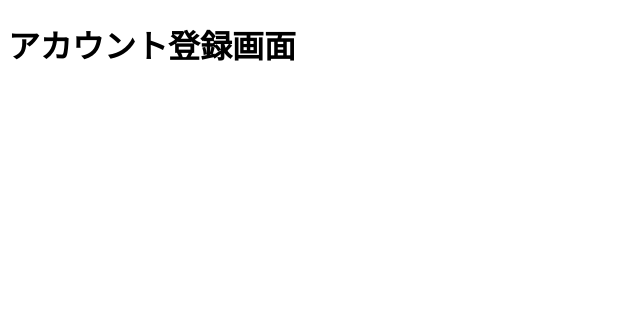
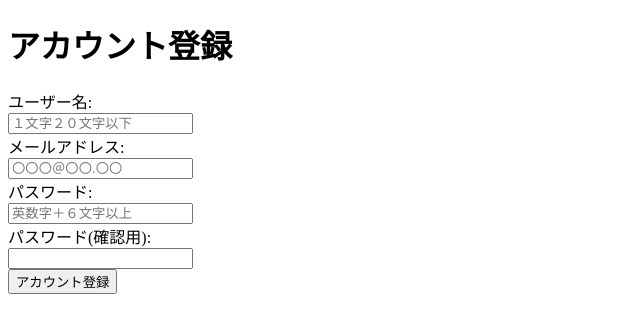
Before and after one commit to chihiro-mil/travel-schedule-app, a Django app: page /accounts/register/ in a window 1280 px wide. Shown: the top 333 px of the page, without its empty margins (0-640 px from the left). Run offline with Django 5.2, Linux system fonts and the light colour scheme.

Commit message:
accountsのforms作成、アカウント登録画面HTML作成

```diff
--- /dev/null
+++ b/travelschedule/accounts/forms.py
@@ -0,0 +1,69 @@
+from django import forms
+from django.contrib.auth.models import User
+from django.core.exceptions import ValidationError
+import re
+
+
+class RegisterForm(forms.ModelForm):
+    username = forms.CharField(
+        max_length=20,
+        label='ユーザー名',
+        help_text='',
+        widget=forms.TextInput(attrs={
+            'placeholder': '１文字２０文字以下',
+            'class': 'input-field'
+        })
+    )
+
+    email = forms.EmailField(
+        label='メールアドレス',
+        widget=forms.TextInput(attrs={
+            'placeholder': '〇〇〇＠〇〇.〇〇',
+            'class': 'input-field'
+        })
+    )
+
+    password = forms.CharField(
+        widget=forms.PasswordInput(attrs={
+            'placeholder': '英数字＋６文字以上',
+            'class': 'input-field'
+        }),
+        min_length=6,
+        label="パスワード"
+    )
+
+    password_confirm = forms.CharField(
+        widget=forms.PasswordInput(attrs={
+            'class': 'input-field'
+        }),
+        label='パスワード(確認用)'
+    )
+
+    class Meta:
+        model = User
+        fields = ['username', 'email', 'password']
+        labels = {
+            'username': 'ユーザー名',
+            'email': 'メールアドレス',
+            'password': 'パスワード',
+        }
+
+    def clean_username(self):
+        username = self.cleaned_data['username']
+        if not (1 <= len(username) <= 20):
+            raise ValidationError("ユーザー名は１文字以上２０文字以下で入力してください。")
+        return username
+
+    def clean_password(self):
+        password = self.cleaned_password['password']
+        if not re.match(r'^(?=.*[a-zA-Z])(?=.*\d)[a-zA-Z\d]+$', password):
+            raise ValidationError("パスワードは英字と数字を含めてください。")
+        return password
+
+    def clean(self):
+        cleaned_data = super().clean()
+        password = cleaned_data.get("password")
+        password_confirm = cleaned_data.get("password_confirm")
+
+        if password and password_confirm and password != password_confirm:
+            self.add_error('password_confirm', "パスワードが一致しません。")
--- a/travelschedule/accounts/urls.py
+++ b/travelschedule/accounts/urls.py
@@ -3,6 +3,7 @@ from . import views
 
 
 app_name = "accounts"
+
 urlpatterns = [
     path('register/', views.register_view, name='register'),
     path('login/', views.login_view, name='login'),
--- a/travelschedule/accounts/views.py
+++ b/travelschedule/accounts/views.py
@@ -1,8 +1,20 @@
-from django.shortcuts import render
+from django.shortcuts import render, redirect
+from .forms import RegisterForm
+from django.contrib.auth.models import User
 
 
 def register_view(request):
-    return render(request, 'accounts/register.html')
+    if request.method == 'POST':
+        form = RegisterForm(request.POST)
+        if form.is_valid():
+            user = form.save(commit=False)
+            user.set_password(form.cleaned_data['password'])
+            user.save()
+            return redirect('login')
+    else:
+        form = RegisterForm()
+    return render(request, 'accounts/register.html', {'form': form})
+
 
 def login_view(request):
     return render(request, 'accounts/login.html')
--- a/travelschedule/templates/accounts/register.html
+++ b/travelschedule/templates/accounts/register.html
@@ -4,10 +4,39 @@
     <meta charset="UTF-8">
     <meta name="viewport" content="width=device-width, initial-scale=1.0">
     <title>account registration page</title>
+    <meta name="description" content="account registration text">
 </head>
 <body>
-    <h1>アカウント登録画面</h1>
+    <h1>アカウント登録</h1>
+    <form method="post">
+        {% csrf_token %}
 
+        <div>
+        {{ form.username.label_tag }}<br>
+        {{ form.username }}
+        {{ form.username.errors }}
+        </div>
+
+        <div>
+        {{ form.email.label_tag }}<br>
+        {{ form.email }}
+        {{ form.email.errors }}
+        </div>
+
+        <div>
+        {{ form.password.label_tag }}<br>
+        {{ form.password }}
+        {{ form.password.errors }}
+        </div>
+
+        <div>
+        {{ form.password_confirm.label_tag }}<br>
+        {{ form.password_confirm }}
+        {{ form.password_confirm.errors }}
+        </div>
+
+        <button type="submit">アカウント登録</button>
+    </form>
 
 
 </body>
```
